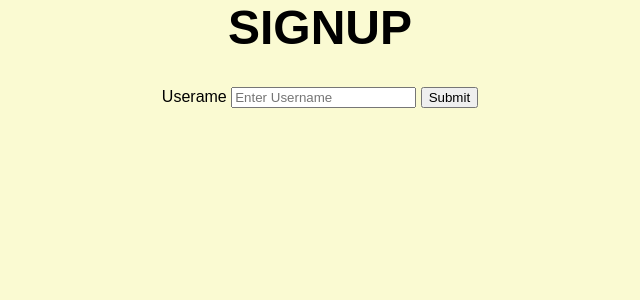
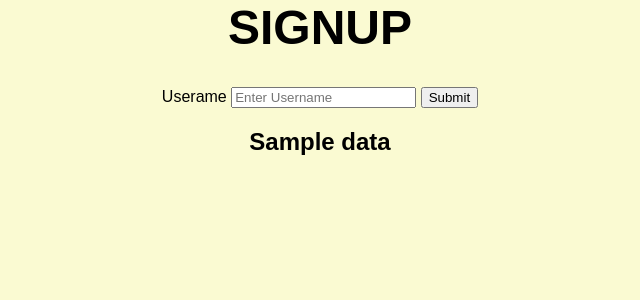
Before and after one commit to astronite/project1-pdoluweera1, a Flask app: template templates/signup.html in a window 1280 px wide. Shown: the top 300 px of the page, without its empty margins (320-960 px from the left). Run offline with Flask 2, Linux system fonts and the light colour scheme; the template is opened without the code that fills it: most values are stand-ins (such as "Sample title", 1, 10 or a date in 2020).

Commit message:
Made button in signup page that records the username

```diff
--- a/app.py
+++ b/app.py
@@ -6,6 +6,7 @@ from functions import *
 import os
 import flask
 from dotenv import find_dotenv, load_dotenv, main
+from flask_login import LoginManager, UserMixin, login_required, login_user, logout_user
 
 app = flask.Flask(__name__)
 
@@ -14,12 +15,18 @@ app = flask.Flask(__name__)
 def login():
     return flask.render_template("login.html")
 
+@app.route('/index')
 def index():
     a= songData()
     return flask.render_template("index.html", song = a[0], artist = a[1], image= a[2], preview = a[3], url = a[4])
 
-@app.route('/signup')
+@app.route('/signup', methods = ["GET", "POST"])
 def signup():
+    if flask.request.method == 'POST':
+        data = flask.request.form
+        data = data["username"]
+        return flask.render_template("signup.html",data = data)
+
     return flask.render_template("signup.html")
 
 app.run(
--- a/templates/signup.html
+++ b/templates/signup.html
@@ -12,6 +12,9 @@
         <input type="text" id="username" placeholder="Enter Username" name="username">
         <button type="submit">Submit</button>
     </form>
+    <h2>
+        {{data}}
+    </h2>
 </body>
 
 </html>
```
